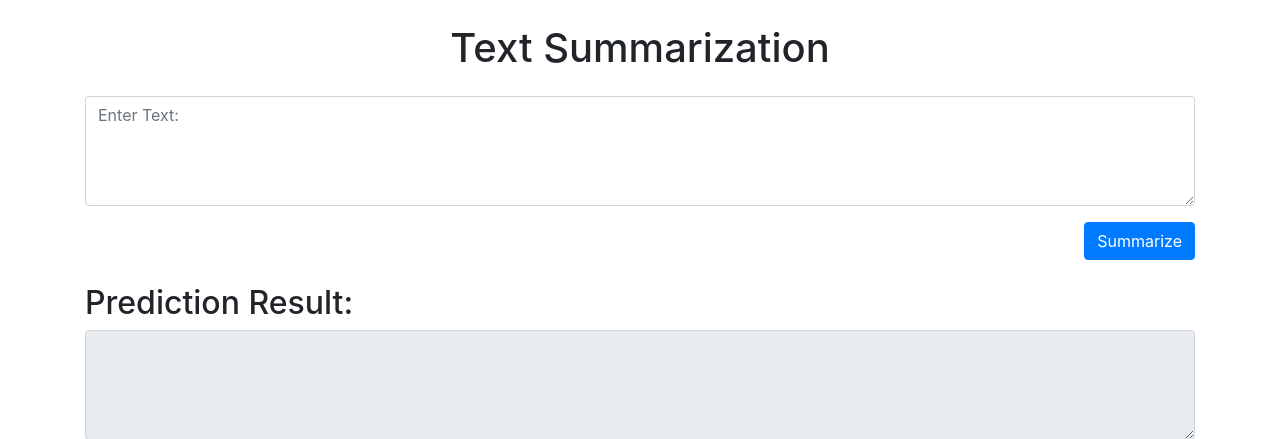
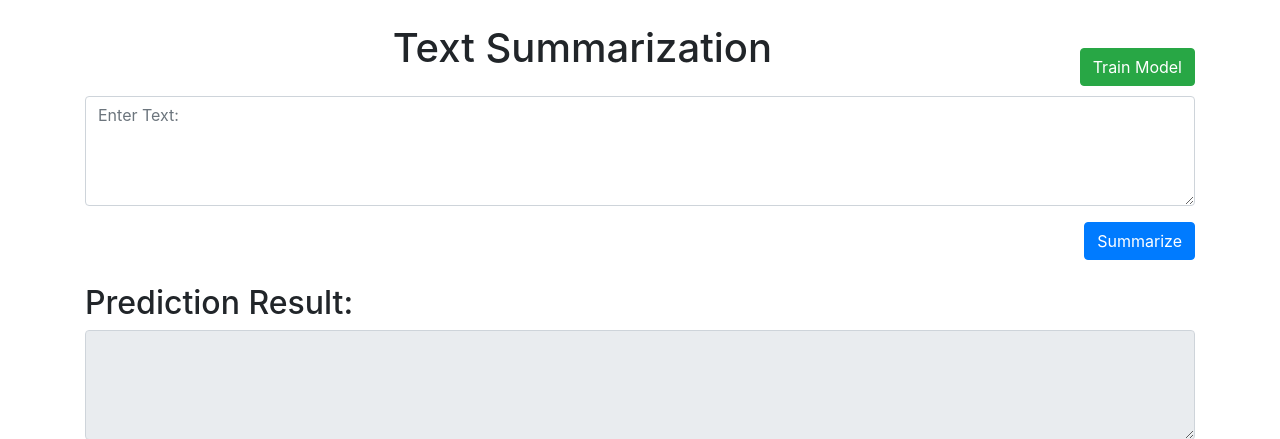
Before and after one commit to Nani1432/nlp_project, a Flask app: page / in a window 1280 px wide. Shown: the top 439 px of the page. Run offline with Flask 3, Linux system fonts and the light colour scheme; some libraries are stand-ins or nearby versions.

Commit message:
uncommented training button

```diff
--- a/templates/predict.html
+++ b/templates/predict.html
@@ -9,9 +9,9 @@
 </head>
 <body class="container mt-4">
     <div>
-        <!-- <form method="get" action="/train" class="mt-4" style="float: right;">
+        <form method="get" action="/train" class="mt-4" style="float: right;">
             <button type="submit" class="btn btn-success">Train Model</button>
-        </form> -->
+        </form>
         <h1 class="text-center">Text Summarization</h1>
     </div>
 
```
